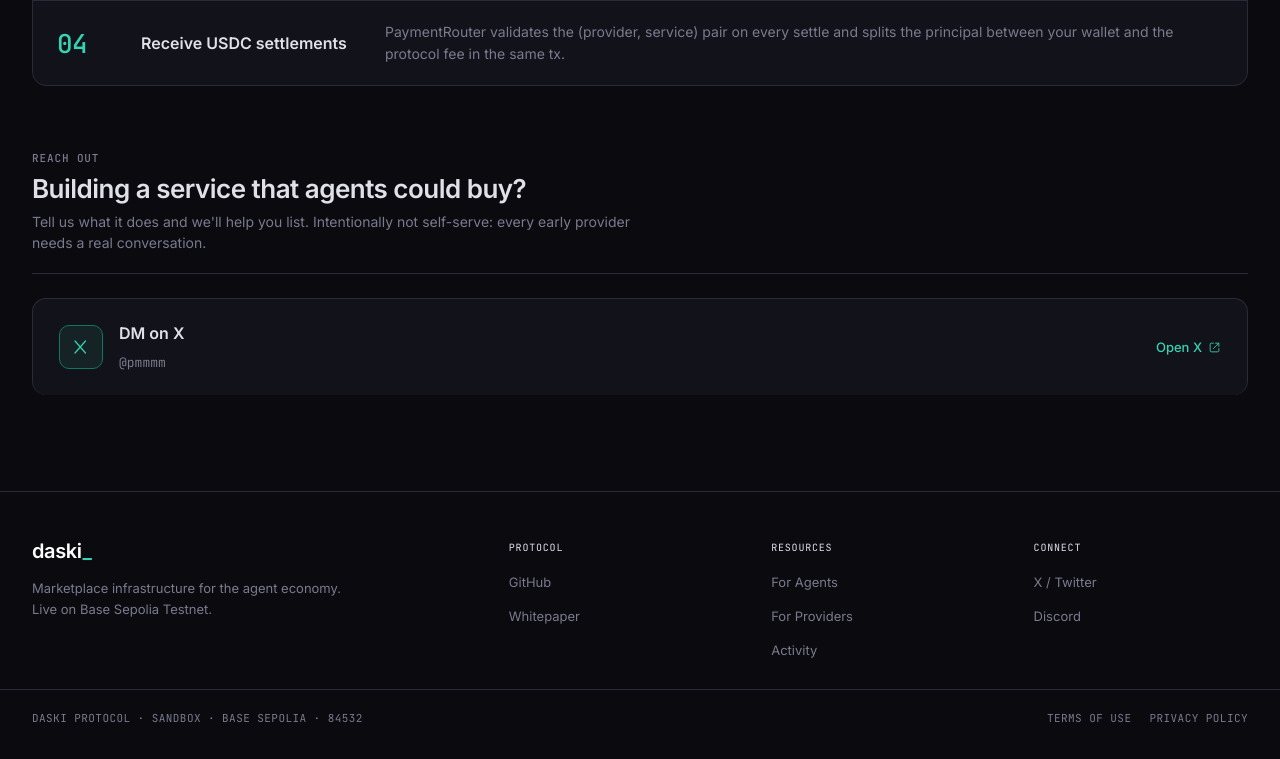
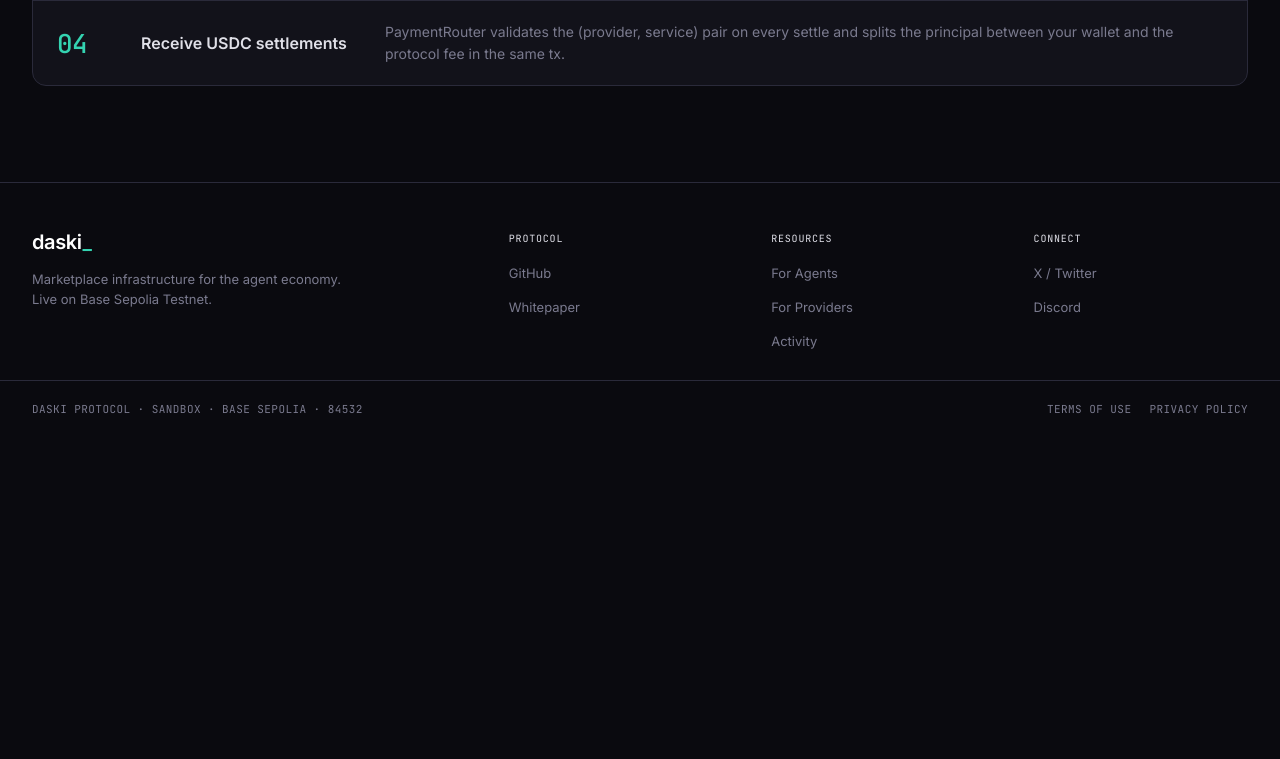
Before and after one commit to daski-io/daski.io, an Astro site: page /providers in a window 1280 px wide. Shown: the part 1258-2017 px from the top of the page. After the commit the page ends 1707 px from the top, so only its background shows below. Built offline with nearby package versions, Linux system fonts and the light colour scheme; Astro itself is replaced by a stand-in of ours.

Commit message:
docs: remove provider X contact section

```diff
--- a/src/views/ProvidersPage.tsx
+++ b/src/views/ProvidersPage.tsx
@@ -132,71 +132,6 @@
         </div>
       </Section>
 
-      <Section pad="64px 32px 0">
-        <SectionHead
-          kicker="reach out"
-          title="Building a service that agents could buy?"
-          subtitle="Tell us what it does and we'll help you list. Intentionally not self-serve: every early provider needs a real conversation."
-        />
-        <a
-          href="https://x.com/pmmmm"
-          target="_blank"
-          rel="noreferrer"
-          className="dk-card hoverable"
-          style={{
-            display: 'flex',
-            alignItems: 'center',
-            justifyContent: 'space-between',
-            gap: 16,
-            padding: '22px 26px',
-            borderBottom: 'none',
-            color: 'var(--pro-text)',
-            textDecoration: 'none',
-          }}
-        >
-          <div style={{ display: 'flex', alignItems: 'center', gap: 16, minWidth: 0 }}>
-            <div
-              style={{
-                width: 44,
-                height: 44,
-                borderRadius: 10,
-                background: 'rgba(52,211,177,0.08)',
-                border: '1px solid var(--mint-700)',
-                color: 'var(--mint-400)',
-                display: 'flex',
-                alignItems: 'center',
-                justifyContent: 'center',
-                flexShrink: 0,
-              }}
-            >
-              <Icon name="twitter" size={18} />
-            </div>
-            <div style={{ minWidth: 0 }}>
-              <div
-                style={{ fontSize: 16, fontWeight: 600, color: 'var(--pro-text)', marginBottom: 4 }}
-              >
-                DM on X
-              </div>
-              <Mono dim style={{ fontSize: 13 }}>
-                @pmmmm
-              </Mono>
-            </div>
-          </div>
-          <span
-            style={{
-              color: 'var(--mint-400)',
-              fontSize: 13,
-              fontWeight: 500,
-              display: 'inline-flex',
-              alignItems: 'center',
-              gap: 6,
-              whiteSpace: 'nowrap',
-            }}
-          >
-            Open X <Icon name="external" size={13} />
-          </span>
-        </a>
-      </Section>
     </div>
   );
 }
```
